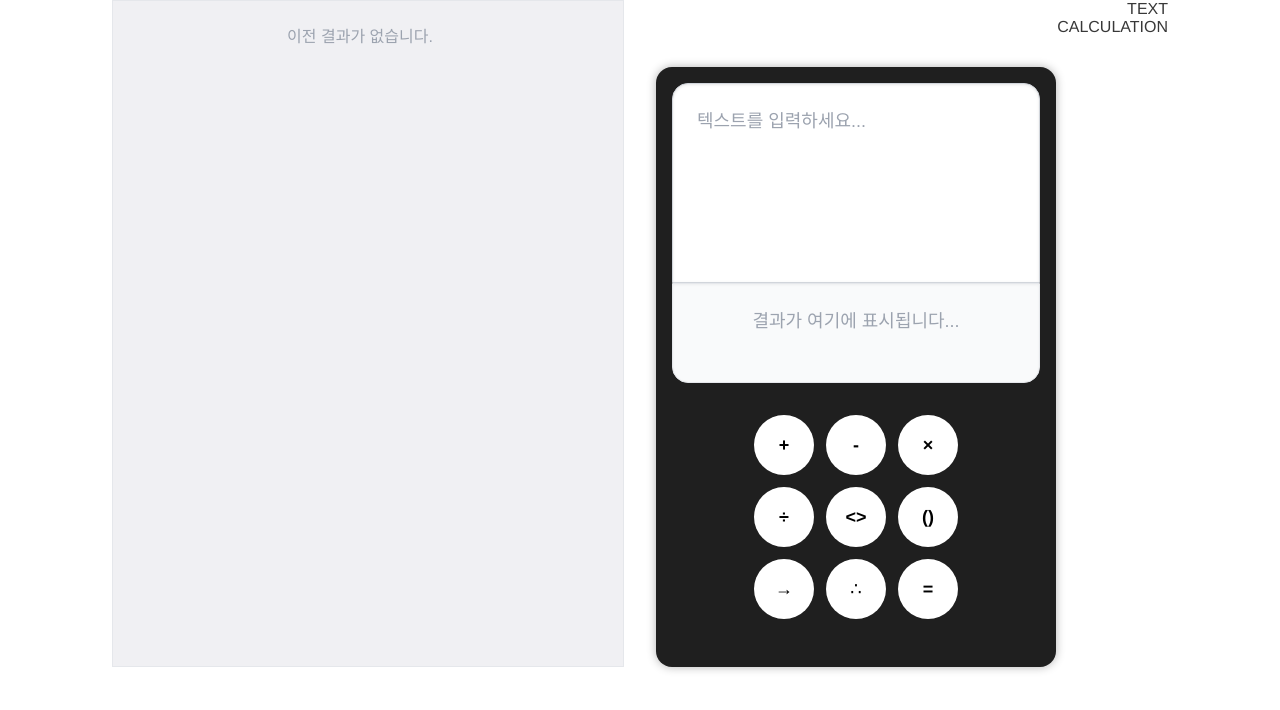
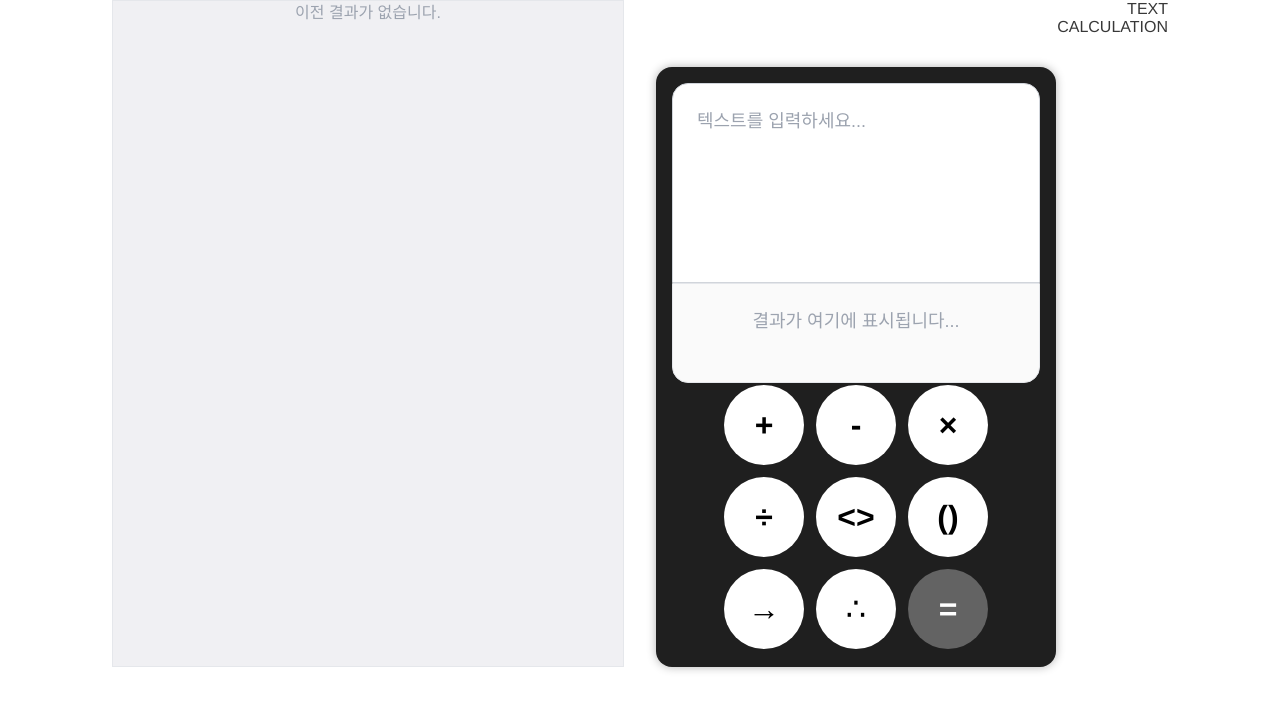
Before and after one commit to jinwoo33588/20251R0136COSE48001, a React (Vite) app: page / in a window 1280 px wide. Shown: the top 710 px of the page. Built offline with nearby package versions, Linux system fonts and the light colour scheme.

Commit message:
5/5 디자인수정

```diff
--- a/src/App.css
+++ b/src/App.css
@@ -5,7 +5,7 @@ body {
 }
 
 .container {
-  max-width: 1280px;
+  max-width: 1280px; /*화면 전체 크기*/
   margin: 0 auto;
   padding: 0rem;
 }
@@ -26,28 +26,21 @@ body {
   align-items: stretch;
 }
 
-/* 오른쪽 (입력/결과/버튼) */
-.right-panel {
-  display: flex;
-  flex-direction: column;
-  gap: 0.0rem;
-  width: 40%;
-}
 
-/* 왼쪽 (히스토리) */
+
+/* -------왼쪽 (히스토리)-------- */
 .history-box {
   width: 40%;
-  padding: 1.5rem;
+  padding: 0rem;
   background-color: #F0F0F3;
   border: 1px solid #e5e7eb;
   border-radius: 0rem;
 }
-
-
+/*스크롤기능*/
 .history-scroll {
   max-height: 100vh;
   overflow-y: auto;
-  padding-right: 1rem;
+  padding-left: 0rem;
 
    /* 스크롤바 숨기기 (크로스브라우저 대응) */
    scrollbar-width: none;        /* Firefox */
@@ -61,13 +54,13 @@ body {
   color: #9ca3af;
   text-align: center;
 }
-
+/*각 history*/
 .history-item {
   display: flex;
   justify-content: space-between;
   align-items: center;
   padding: 0.5rem 0;
-  border-bottom: 1px solid #e5e7eb;
+  border-bottom: 0px solid #e5e7eb; /*경계선(*/
   font-size: 1rem;
   color: #000000;
 
@@ -77,7 +70,12 @@ body {
   background-color: #E9E9EC; /* 살짝 밝은 회색 배경 */
   cursor: pointer;           /* 커서 모양을 손가락으로 변경 */
 }
+.history-text {
+  padding-left: 31px; /* 원하는 만큼 좌측 여백 */
+  flex-grow: 1;       /* 버튼 영역을 제외하고 가능한 공간 차지 */
+}
 
+/*history 안에 있는 버튼들 전부 (현재는 일단 삭제버튼만 있음)*/
 .history-buttons {
   display: none; /* 기본 상태에서는 숨김 */
   gap: 0.25rem;
@@ -86,18 +84,27 @@ body {
   display: flex; /* hover 시 보이게 함 */
 }
 /*삭제버튼*/
-.mini-button {
+.delete-button {
   background-color:transparent;
   color: #374151;
   border: none;
-  padding: 0.25rem 0.5rem;
+  padding: 0.25rem 1rem;
   font-size: 0.85rem;
   border-radius: 0.375rem;
   cursor: pointer;
   transition: background-color 0.2s ease;
 }
 
-/*계산기모양*/
+
+/*------- 오른쪽 (입력/결과/버튼)-------- */
+.right-panel {
+  display: flex;
+  flex-direction: column;
+  gap: 0.0rem;
+  width: 40%;
+}
+
+  /*계산기모양*/
 .panel-box {
   background-color: #1f1f1f; /* 진한 검정 배경 */
   padding: 1rem;
@@ -111,7 +118,7 @@ body {
 }
 
 
-/* 입력창 */
+  /* 입력창 */
 .input-area {
   height: 200px;
   background-color: #ffffff;
@@ -120,7 +127,7 @@ body {
   padding: 1.5rem;
   font-size: 1.125rem;
   resize: none;
-  box-shadow: inset 0 1px 3px rgba(0,0,0,0.1);
+  /*box-shadow: inset 0 1px 3px rgba(0,0,0,0.1);*/
   outline: none;
   width: 100%;
   box-sizing: border-box;
@@ -128,15 +135,15 @@ body {
   border-bottom-right-radius: 0;
   margin: 0;
 }
-
+/*
 .input-area:focus {
   border-color: #3b82f6;
   box-shadow: 0 0 0 4px rgba(59, 130, 246, 0.3);
-}
+}*/
 
-/* 결과창 */
+  /* 결과창 */
 .result-box {
-  background-color: #f9fafb;
+  background-color: #FAFAFA;
   border: 1px solid #e5e7eb;
   border-radius: 1rem;
   border-top-left-radius: 0;     /* 위쪽 모서리 제거 */
@@ -145,7 +152,7 @@ body {
   min-height: 100px;
   font-size: 1.125rem;
   color: #374151;
-  box-shadow: inset 0 1px 3px rgba(0,0,0,0.05);
+  /*box-shadow: inset 0 1px 3px rgba(0,0,0,0.05);*/
   width: 100%;
   box-sizing: border-box;
   margin: 0;
@@ -157,7 +164,7 @@ body {
   text-align: center;
 }
 
-/* 버튼들 */
+  /* 연산자 버튼들 */
 .operator-grid {
   display: grid;
   grid-template-columns: repeat(3, 1fr); /* 3열 */
@@ -168,14 +175,13 @@ body {
   margin-bottom: auto;   /* 아래쪽 공간도 자동으로 채움 */
 }
 
-
 .operator-button {
   background-color: #ffffff;
   color: black;
-  font-size: 1.125rem;
+  font-size: 2rem;
   font-weight: bold;
-  width: 60px;
-  height: 60px;
+  width: 80px;
+  height: 80px;
   border: none;
   border-radius: 50%;
   transition: transform 0.2s ease;
@@ -186,24 +192,27 @@ body {
 }
 
 .operator-button:hover {
-  background-color: #D1D1D1;
+  background-color: rgba(255, 255, 255, 0.8);
   transform: scale(1.05);
 }
 
 .equal-button {
-  grid-column: span 3;
-  background-color: #10b981;
+  background-color: rgba(255, 255, 255, 0.3);
   color: white;
-  font-size: 1.125rem;
+  font-size: 2rem;
   font-weight: bold;
-  padding: 1rem;
+  width: 80px;
+  height: 80px;
   border: none;
-  border-radius: 0.75rem;
+  border-radius: 50%;
   transition: transform 0.2s ease;
   cursor: pointer;
+  display: flex;
+  align-items: center;
+  justify-content: center;
 }
 
 .equal-button:hover {
-  background-color: #059669;
+  background-color: rgba(255, 255, 255, 0.1);
   transform: scale(1.05);
 }
--- a/src/App.jsx
+++ b/src/App.jsx
@@ -13,12 +13,12 @@ function App() {
 
   /*임시 실행 결과 */
   const handleEvaluate = () => {
+    if (!input.trim()) {
+      setResult('입력값이 없습니다.');
+      return; // 빈 입력이면 history에 아무것도 저장하지 않음
+    }
+
     const tokens = input.trim().split(/\s+/);
-    if (tokens.length < 3) {
-      setResult('올바른 형식으로 입력해주세요.');
-      setHistory((prev) => [...prev, '❌ 올바른 형식으로 입력해주세요.']);
-      return;
-    }
 
     let output = tokens[0];
     let i = 1;
@@ -32,6 +32,7 @@ function App() {
     setResult(output);
     setHistory((prev) => [...prev, ` ${output}`]);
   };
+
 
   const applyMeaning = (a, b, op) => {
     switch (op) {
@@ -106,14 +107,6 @@ function App() {
     }
   };
   */
-
-  const handleCopyResult = () => {
-    if (result) {
-      navigator.clipboard.writeText(result);
-      alert('결과가 복사되었습니다!');
-    }
-  };
-
   const handleClearHistory = () => {
     if (window.confirm('모든 결과 기록을 삭제하시겠습니까?')) {
       setHistory([]);
@@ -124,10 +117,11 @@ function App() {
     navigator.clipboard.writeText(text);
     alert('복사되었습니다: ' + text);
   };
-
+  /*기록 삭제 */
   const handleDeleteItem = (index) => {
     setHistory((prev) => prev.filter((_, i) => i !== index));
   };
+
   /*드래그 기능 */
    // 드래그 시작할 때 실행
   const handleDragStart = (e, text) => {
@@ -151,7 +145,6 @@ function App() {
       <div className="main-section">
 
         <div className="history-box">
-
           <div className="history-scroll">
             {history.length === 0 ? (
               <p className="empty-history">이전 결과가 없습니다.</p>
@@ -160,10 +153,11 @@ function App() {
                 <div key={index} className="history-item"
                 draggable
                 onDragStart={(e) => handleDragStart(e, item)}>
-                  <span>{item}</span>
+                  {/*<span>{item}</span>*/}
+                  <div className="history-text">{item}</div> {/* padding 부여 */}
                   <div className="history-buttons">
-                    {/*<button onClick={() => handleCopyItem(item)} className="mini-button">📋</button>*/}
-                    <button onClick={() => handleDeleteItem(index)} className="mini-button danger"> X </button>
+                    {/*<button onClick={() => handleCopyItem(item)} className="mini-button">📋복사</button>*/}
+                    <button onClick={() => handleDeleteItem(index)} className="delete-button danger"> X </button>
                   </div>
                 </div>
               ))
@@ -188,15 +182,16 @@ function App() {
           </div>
 
           <div className="operator-grid">
-            {['+', '-', '×', '÷', '<>', '()', '→', '∴', '='].map((op) => (
+          {['+', '-', '×', '÷', '<>', '()', '→', '∴', '='].map((op) => (
             <button
               key={op}
-              className="operator-button"
+              className={op === '=' ? 'equal-button' : 'operator-button'}
               onClick={() => op === '=' ? handleEvaluate() : handleInsert(op)}
             >
-              {op}
-              </button>
-            ))}
+            {op}
+            </button>
+          ))}
+
           </div>
         </div>
       </div>
```
